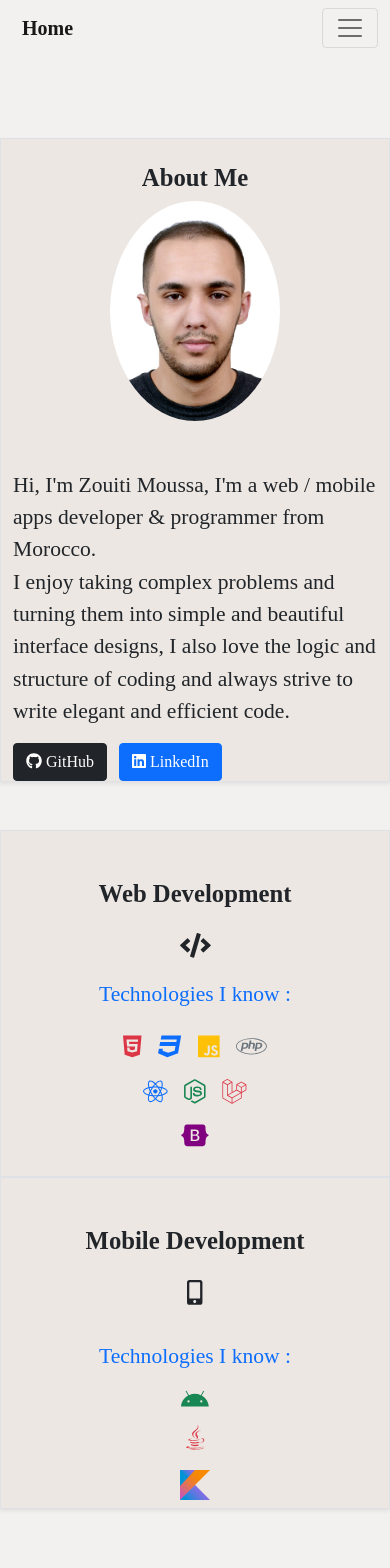
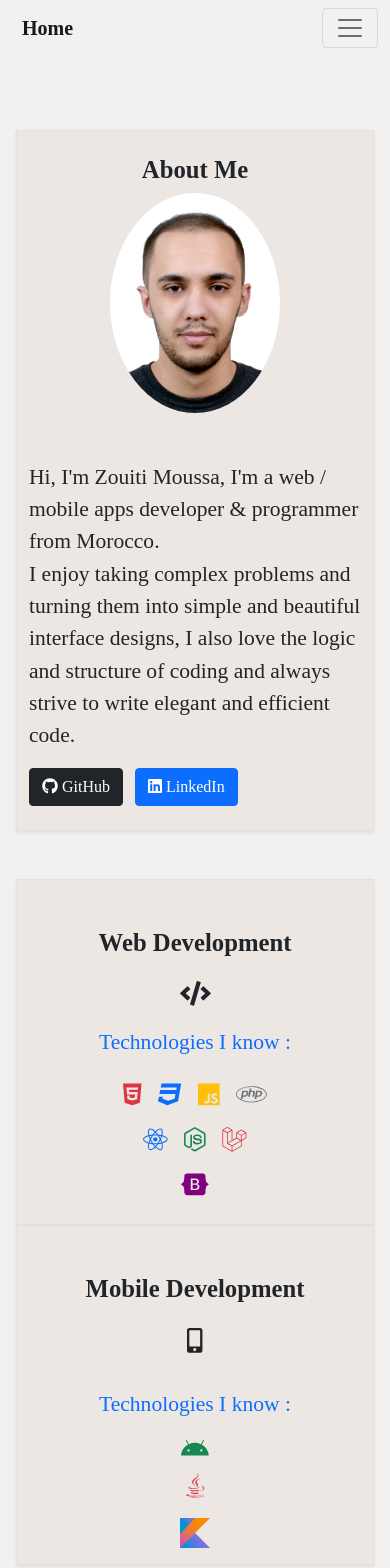
Before and after one commit to Moses99Z/my_portfolio, a React (Create React App) app: page /about in a window 390 px wide. Shown: the top 1568 px of the page. Built offline with nearby package versions, Linux system fonts and the light colour scheme; a web font is replaced by a local one.

Commit message:
4th commit

```diff
--- a/src/components/About.js
+++ b/src/components/About.js
@@ -22,8 +22,8 @@ import Footer from "./footer";
 const About = () => {
   return (
     <div className="page">
-      <div className="container mt-2 ">
-        <div className="row border shadow-sm mb-5 about">
+      <div className="container ">
+        <div className="row border shadow-sm mb-5 about mx-1">
           <h2 className="fw-bold text-center pt-4">About Me</h2>
           <div className="col-lg-3 col-12 pb-4 text-center">
             <img
@@ -41,19 +41,19 @@ const About = () => {
               love the logic and structure of coding and always strive to write
               elegant and efficient code.
             </p>
-            <a className="btn btn-dark" href="https://github.com/Moses99Z">
+            <a className="btn btn-dark mb-4" href="https://github.com/Moses99Z">
               <FontAwesomeIcon icon={faGithub} /> GitHub
             </a>
             &nbsp;&nbsp;&nbsp;
             <a
-              className="btn btn-primary"
+              className="btn btn-primary mb-4"
               href="https://www.linkedin.com/in/moussazouiti/"
             >
               <FontAwesomeIcon icon={faLinkedin} /> LinkedIn
             </a>
           </div>
         </div>
-        <div className="row shadow-sm text-center mb-5 about-tech">
+        <div className="row shadow-sm text-center mb-5 about-tech mx-1">
           <div className="col-sm-6 col-12 pt-5 pb-3 border border-1">
             <h2 className="fw-bold">Web Development</h2>
             <FontAwesomeIcon className="fs-2 mt-3" icon={faCode} />
@@ -86,7 +86,7 @@ const About = () => {
             />
             <br />
           </div>
-          <div className="col-sm-6 col-12 pt-5 border border-1">
+          <div className="col-sm-6 col-12 pt-5 border border-1 pb-2">
             <h2 className="fw-bold">Mobile Development</h2>
             <FontAwesomeIcon className="fs-2 m-3" icon={faMobileAlt} />
             <p className=" fs-4 text-primary mt-3">Technologies I know :</p>
--- a/src/components/Home.js
+++ b/src/components/Home.js
@@ -6,12 +6,12 @@ import Footer from "./footer";
 
 const Home = () => {
   return (
-    <div className="page">
+    <div className="page mx-2">
       <div
         className="container container-home mt-2 border shadow-sm"
         style={{ marginBottom: "400px" }}
       >
-        <div className="p-5  text-dark ">
+        <div className="p-5  text-dark">
           <h1 className="display-5">
             Hi, I'm Zouiti Moussa a Web / Mobile apps developer
           </h1>
--- a/src/components/projectDetails.js
+++ b/src/components/projectDetails.js
@@ -21,7 +21,7 @@ const ProjectDetails = () => {
   return (
     <div className="page container mt-2 ">
       <div
-        className="row border shadow-sm project-det d-flex align-items-center"
+        className="row border shadow-sm project-det d-flex align-items-center mx-1"
         style={{ marginBottom: "150px" }}
       >
         <div className="col-sm-6 col-12 p-5">
@@ -33,7 +33,7 @@ const ProjectDetails = () => {
             <FontAwesomeIcon icon={faGithub} /> GitHub
           </a>
         </div>
-        <div className="col-sm-6 col-12 p-5">
+        <div className="col-sm-6 col-12 p-4">
           {project.imagesDetails.map((image, index) => {
             return (
               <img key={index} className="imgdetail" src={image} alt={"img"} />
```
